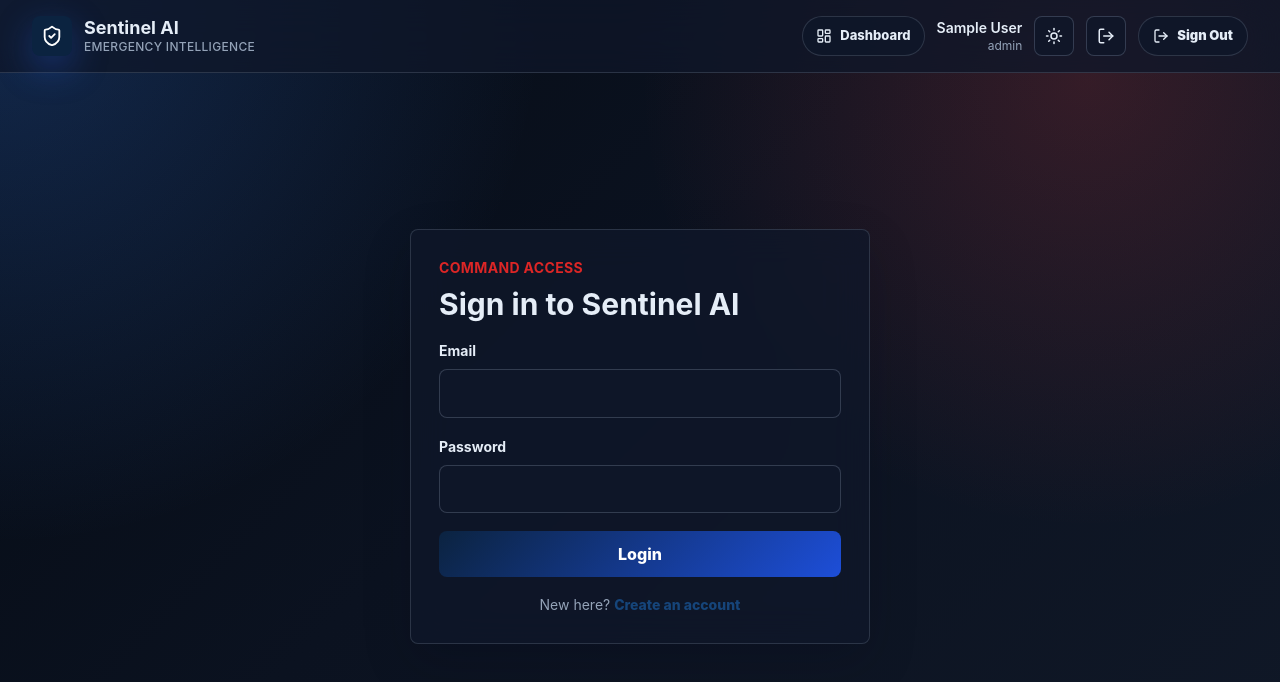
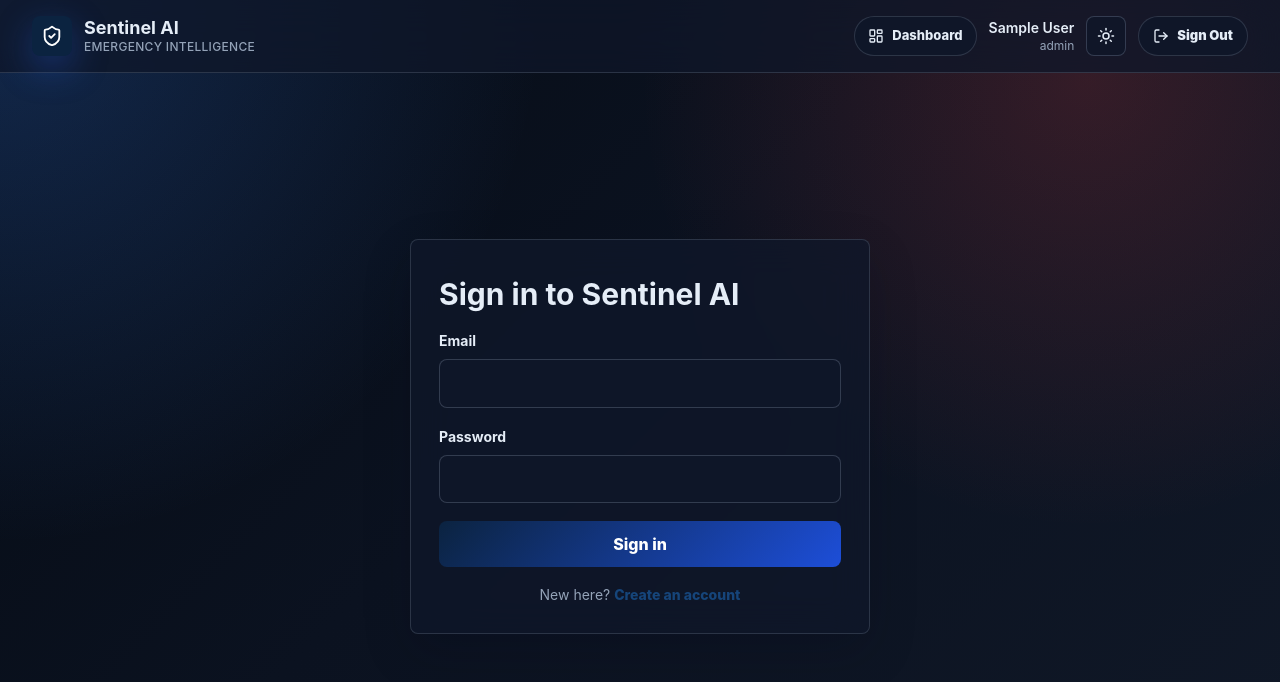
Before and after one commit to kruthikaC07/Sentinel-AI, a React (Vite) app in the folder frontend/: page /login in a window 1280 px wide. Shown: the top 682 px of the page. Built offline with nearby package versions, Linux system fonts and the light colour scheme; no server answers; sample sign-in values are in the browser's storage.

Commit message:
Clean up dashboard sign out actions

```diff
--- a/frontend/src/App.jsx
+++ b/frontend/src/App.jsx
@@ -76,10 +76,6 @@ export default function App() {
               <button className="icon-button" onClick={() => setDarkMode((value) => !value)} aria-label="Toggle dark mode" title="Toggle dark mode">
                 {darkMode ? <Sun size={18} /> : <Moon size={18} />}
               </button>
-              <button className="icon-button" onClick={handleLogout} aria-label="Log out" title="Log out">
-                <LogOut size={18} />
-                <span className="sr-only">Sign Out</span>
-              </button>
               <button className="signout-button" onClick={handleLogout}>
                 <LogOut size={16} />
                 Sign Out
--- a/frontend/src/pages/Login.jsx
+++ b/frontend/src/pages/Login.jsx
@@ -23,13 +23,12 @@ export default function Login() {
     <main className="screen-center px-4">
       <form onSubmit={submit} className="auth-panel">
         <div>
-          <p className="text-sm font-bold uppercase tracking-wide text-red-600">Command access</p>
           <h1 className="mt-2 text-3xl font-bold text-navy-900">Sign in to Sentinel AI</h1>
         </div>
         {error && <p className="alert">{error}</p>}
         <label className="field-label">Email<input className="field" type="email" value={form.email} onChange={(e) => setForm({ ...form, email: e.target.value })} required /></label>
         <label className="field-label">Password<input className="field" type="password" value={form.password} onChange={(e) => setForm({ ...form, password: e.target.value })} required /></label>
-        <button className="primary-button">Login</button>
+        <button className="primary-button">Sign in</button>
         <p className="text-center text-sm text-slate-600">New here? <Link className="link" to="/register">Create an account</Link></p>
       </form>
     </main>
```
